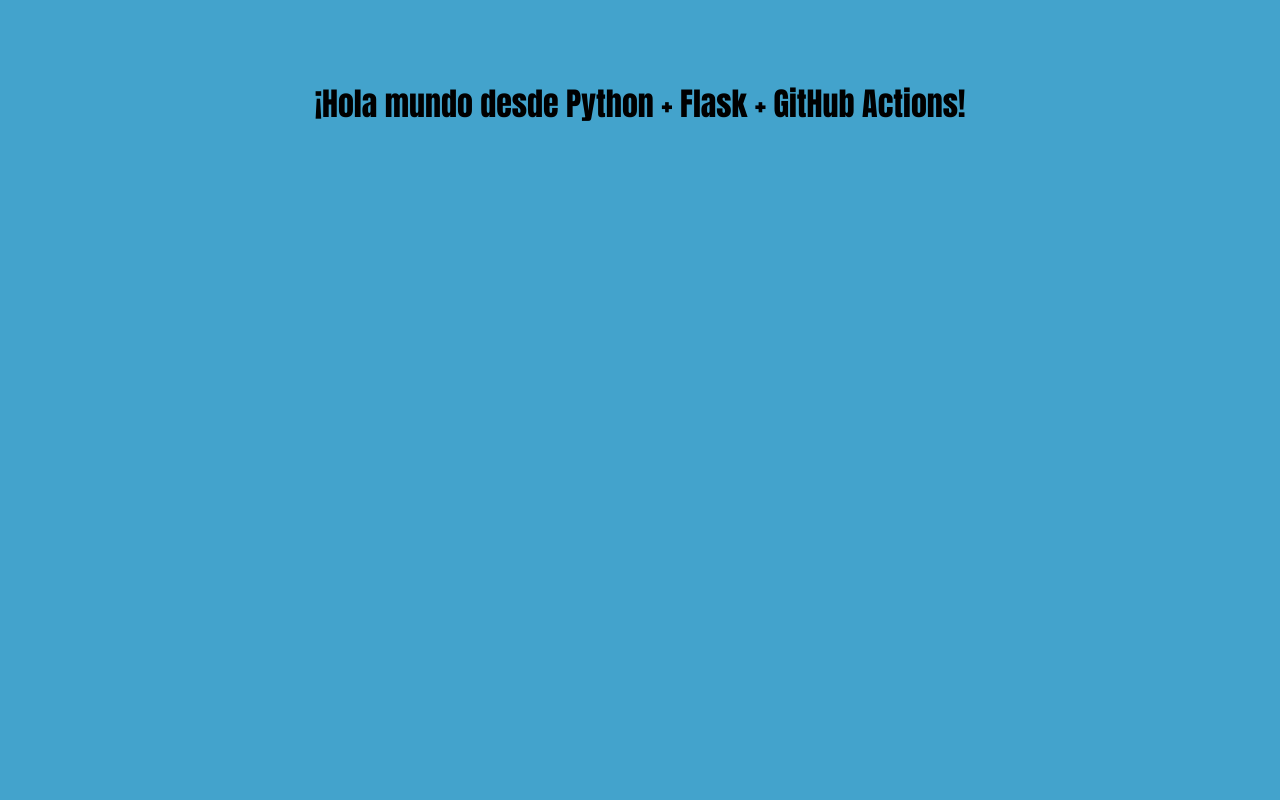
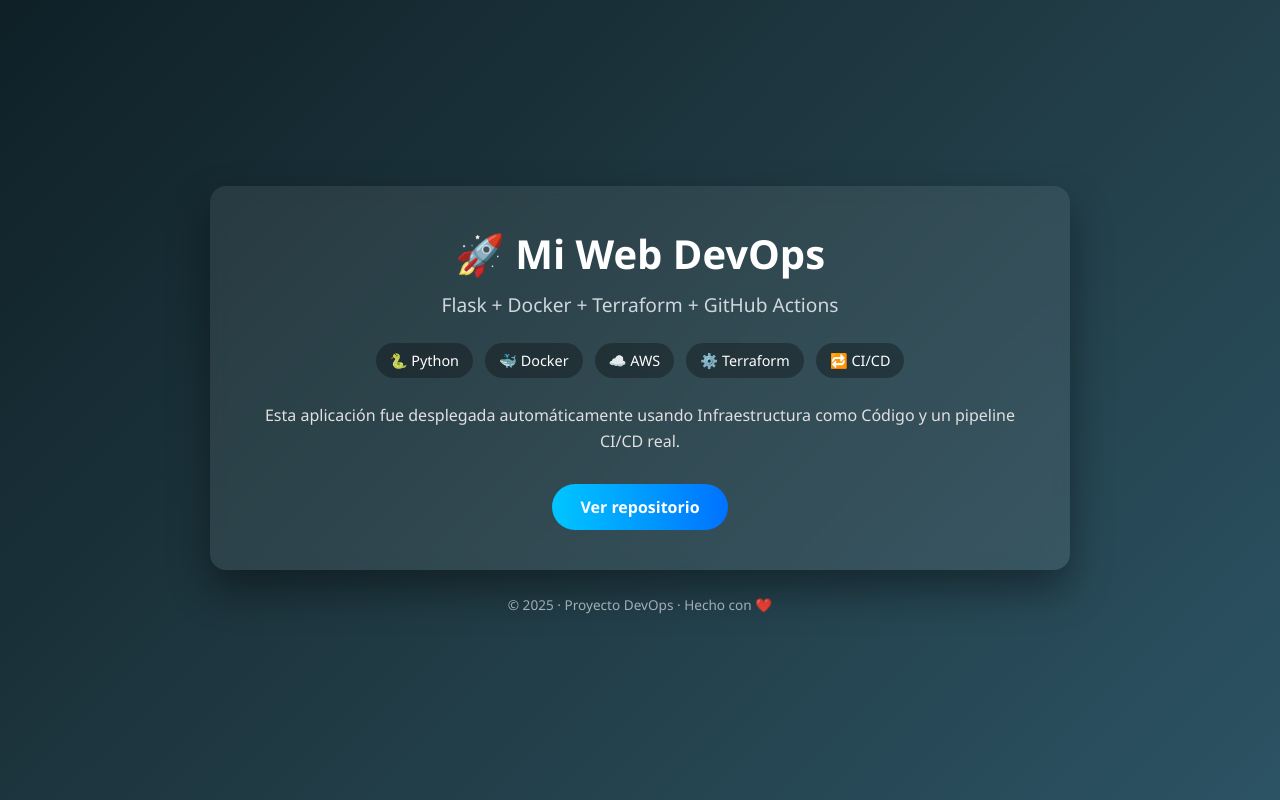
Before and after one commit to DC-ciberseguridad/MI_WEB_IAC, a Flask app: page / in a window 1280 px wide. Run offline with Flask 3, Linux system fonts and the light colour scheme.

Commit message:
update html & css

```diff
--- a/app.py
+++ b/app.py
@@ -1,6 +1,7 @@
 from flask import Flask, render_template # type: ignore
 
 app = Flask(__name__)
+
 
 @app.route("/")
 def home():
--- a/static/styles.css
+++ b/static/styles.css
@@ -1,6 +1,87 @@
+* {
+    box-sizing: border-box;
+    margin: 0;
+    padding: 0;
+}
+
 body {
-    background: #43a3cc;
-    font-family: Impact, Haettenschweiler, 'Arial Narrow Bold', sans-serif;
+    min-height: 100vh;
+    font-family: "Segoe UI", Roboto, Helvetica, Arial, sans-serif;
+    background: linear-gradient(135deg, #0f2027, #203a43, #2c5364);
+    display: flex;
+    justify-content: center;
+    align-items: center;
+    color: #fff;
+}
+
+.container {
+    width: 100%;
+    max-width: 900px;
+    padding: 20px;
+}
+
+.card {
+    background: rgba(255, 255, 255, 0.08);
+    backdrop-filter: blur(8px);
+    border-radius: 16px;
+    padding: 40px;
     text-align: center;
-    padding-top: 50px;
+    box-shadow: 0 20px 40px rgba(0, 0, 0, 0.4);
 }
+
+.card h1 {
+    font-size: 2.5rem;
+    margin-bottom: 10px;
+}
+
+.subtitle {
+    font-size: 1.2rem;
+    color: #cfd8dc;
+    margin-bottom: 25px;
+}
+
+.tech {
+    display: flex;
+    flex-wrap: wrap;
+    justify-content: center;
+    gap: 12px;
+    margin-bottom: 25px;
+}
+
+.tech span {
+    background: rgba(0, 0, 0, 0.3);
+    padding: 8px 14px;
+    border-radius: 20px;
+    font-size: 0.9rem;
+}
+
+.description {
+    font-size: 1rem;
+    line-height: 1.6;
+    margin-bottom: 30px;
+    color: #e0e0e0;
+}
+
+.button {
+    display: inline-block;
+    padding: 12px 28px;
+    background: #00c6ff;
+    background: linear-gradient(to right, #00c6ff, #0072ff);
+    color: #fff;
+    text-decoration: none;
+    border-radius: 30px;
+    font-weight: bold;
+    transition: transform 0.2s ease, box-shadow 0.2s ease;
+}
+
+.button:hover {
+    transform: translateY(-2px);
+    box-shadow: 0 8px 20px rgba(0, 114, 255, 0.6);
+}
+
+footer {
+    text-align: center;
+    margin-top: 25px;
+    font-size: 0.85rem;
+    color: #b0bec5;
+}
--- a/templates/index.html
+++ b/templates/index.html
@@ -2,10 +2,41 @@
 <html lang="es">
 <head>
     <meta charset="UTF-8">
-    <title>Mi primera web</title>
-    <link rel="stylesheet" href="/static/styles.css">
+    <title>Mi Web DevOps</title>
+    <meta name="viewport" content="width=device-width, initial-scale=1.0">
+    <link rel="stylesheet" href="{{ url_for('static', filename='styles.css') }}">
 </head>
 <body>
-    <h1>¡Hola mundo desde Python + Flask + GitHub Actions!</h1>
+
+    <div class="container">
+        <div class="card">
+            <h1>🚀 Mi Web DevOps</h1>
+            <p class="subtitle">
+                Flask + Docker + Terraform + GitHub Actions
+            </p>
+
+            <div class="tech">
+                <span>🐍 Python</span>
+                <span>🐳 Docker</span>
+                <span>☁️ AWS</span>
+                <span>⚙️ Terraform</span>
+                <span>🔁 CI/CD</span>
+            </div>
+
+            <p class="description">
+                Esta aplicación fue desplegada automáticamente usando
+                Infraestructura como Código y un pipeline CI/CD real.
+            </p>
+
+            <a href="https://github.com/DC-ciberseguridad/MI_WEB_IAC" target="_blank" class="button">
+                Ver repositorio
+            </a>
+        </div>
+
+        <footer>
+            <p>© 2025 · Proyecto DevOps · Hecho con ❤️</p>
+        </footer>
+    </div>
+
 </body>
 </html>
```
